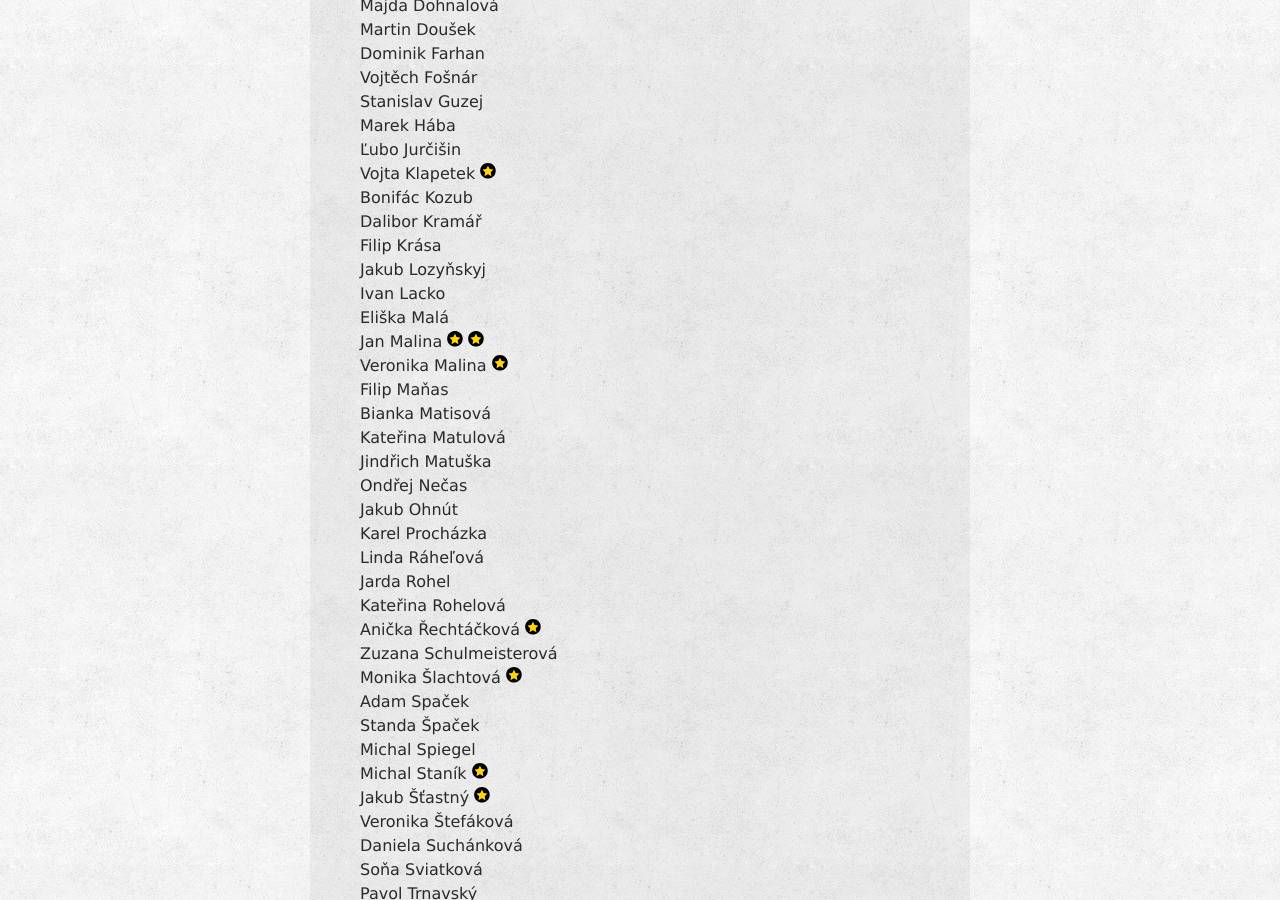
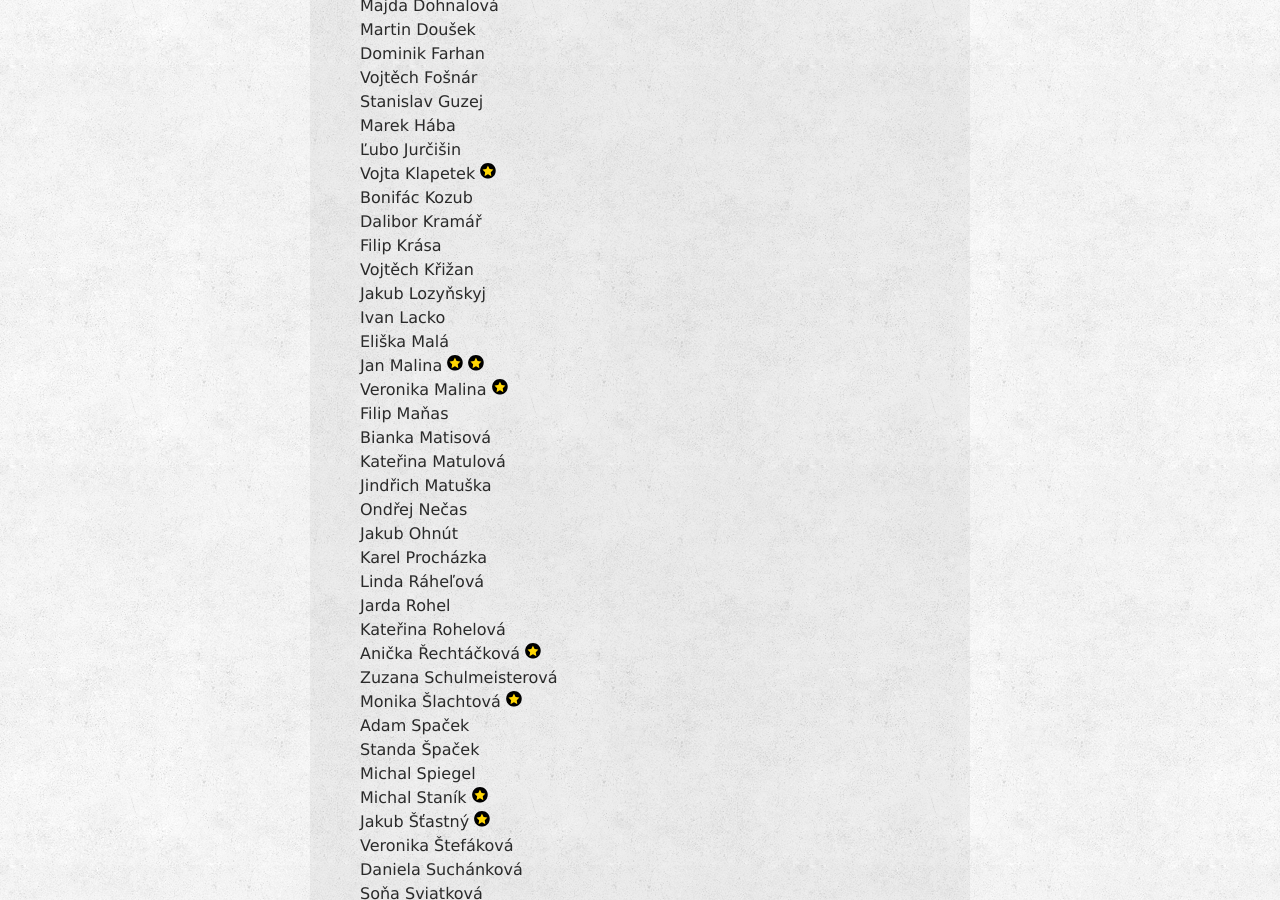
Before and after one commit to zverinec/zverinec-web, a Jekyll site: the page built from _pages/members.md, in a window 1280 px wide and 900 px high, scrolled down 935 px. Built offline with Jekyll 4.4.1, drawn with Linux system fonts in a browser that asks for light colours; comment, search, counter and statistics services are not loaded.

Commit message:
Add Vojtěch Křižan to members list

```diff
--- a/_pages/members.md
+++ b/_pages/members.md
@@ -33,6 +33,7 @@ Vojta Klapetek <img src="img/rad.svg" class="rad" title="Řád přítele severs
 Bonifác Kozub<br/>
 Dalibor Kramář<br/>
 Filip Krása<br/>
+Vojtěch Křižan<br/>
 Jakub Lozyňskyj<br/>
 Ivan Lacko<br/>
 Eliška Malá<br/>
```
